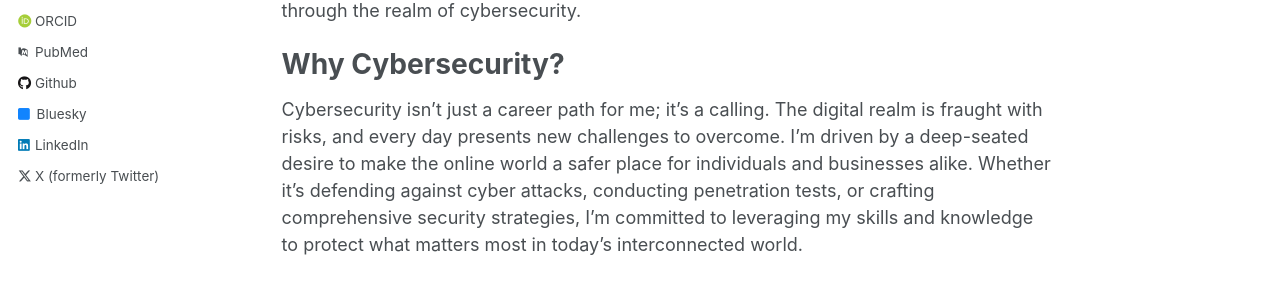
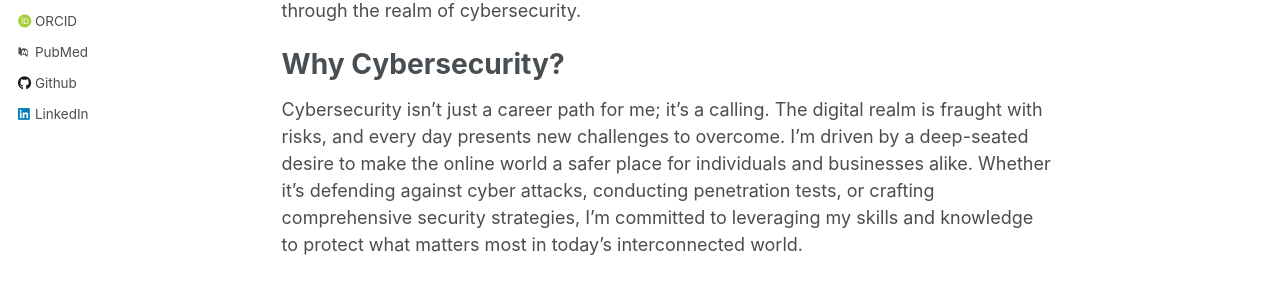
Before and after one commit to KatieCryptique/katiecryptique.github.io, a Jekyll site: the page built from _pages/about.md, in a window 1280 px wide. Shown: the part 552-834 px from the top of the page. Built offline with Jekyll 4.4.1, drawn with Linux system fonts in a browser that asks for light colours; some web fonts are replaced.

Commit message:
Update _config.yml

```diff
--- a/_config.yml
+++ b/_config.yml
@@ -47,30 +47,30 @@ author:
   stackoverflow    : # User number or user number and name (i.e., use "1" or "1/jeff-atwood")
 
   # Social media
-  bluesky          : "bsky.app" # Replace this with you Bluesky username
-  facebook         : # Username
+#  bluesky          : "bsky.app" # Replace this with you Bluesky username
+#  facebook         : # Username
   flickr           : # Username
   foursquare       : # Username
   goodreads        : # Username
-  google_plus      : # Username
-  keybase          : # Username
-  instagram        : # Username
-  lastfm           : # Username
+#  google_plus      : # Username
+#  keybase          : # Username
+#  instagram        : # Username
+#  lastfm           : # Username
   linkedin         : "k-paz" # Username
   mastodon         : # URL
   medium           : # URL
-  pinterest        : # Username
-  soundcloud       : # Username
+#  pinterest        : # Username
+#  soundcloud       : # Username
   steam            : # Username
   telegram         : # URL
-  tumblr           : # Username
-  twitter          : "UniofOxford"  # Replace this with your X / Twitter handle
-  vine             : # Username
-  weibo            : # Username
-  wikipedia        : # Username
-  xing             : # Username
+#  tumblr           : # Username
+#  twitter          : "UniofOxford"  # Replace this with your X / Twitter handle
+#  vine             : # Username
+#  weibo            : # Username
+#  wikipedia        : # Username
+#  xing             : # Username
   youtube          : # Username
-  zhihu            : # URL
+#  zhihu            : # URL
 
 
 # Site Settings
@@ -119,8 +119,8 @@ yandex_site_verification :
 
 
 # Social Sharing
-twitter:
-  username               : &twitter
+#twitter:
+#  username               : &twitter
 facebook:
   username               :
   app_id                 :
```
